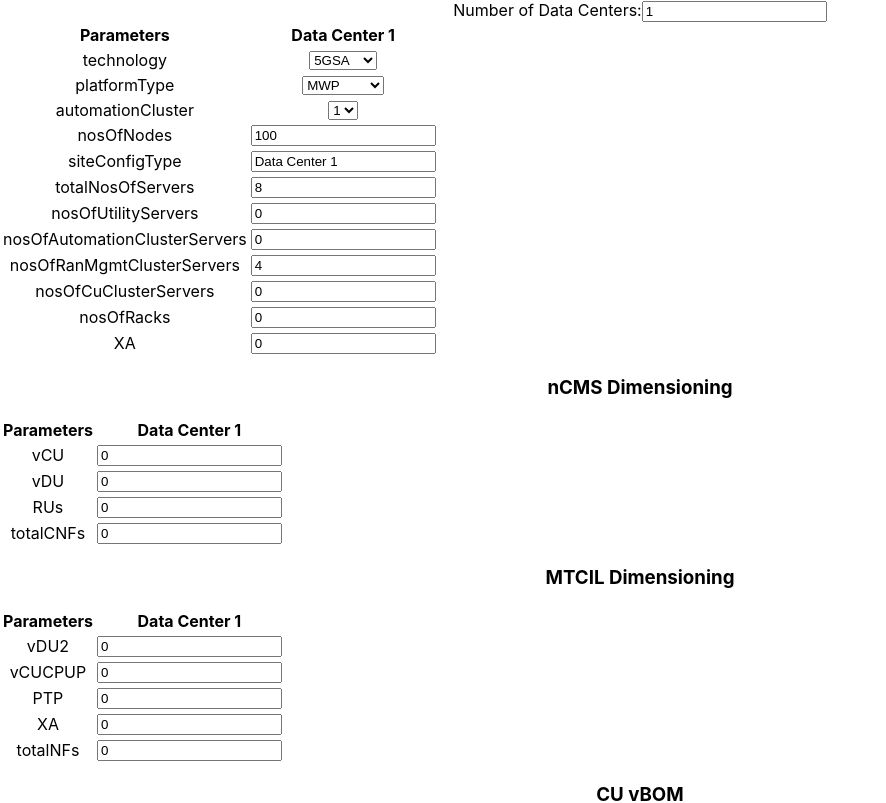
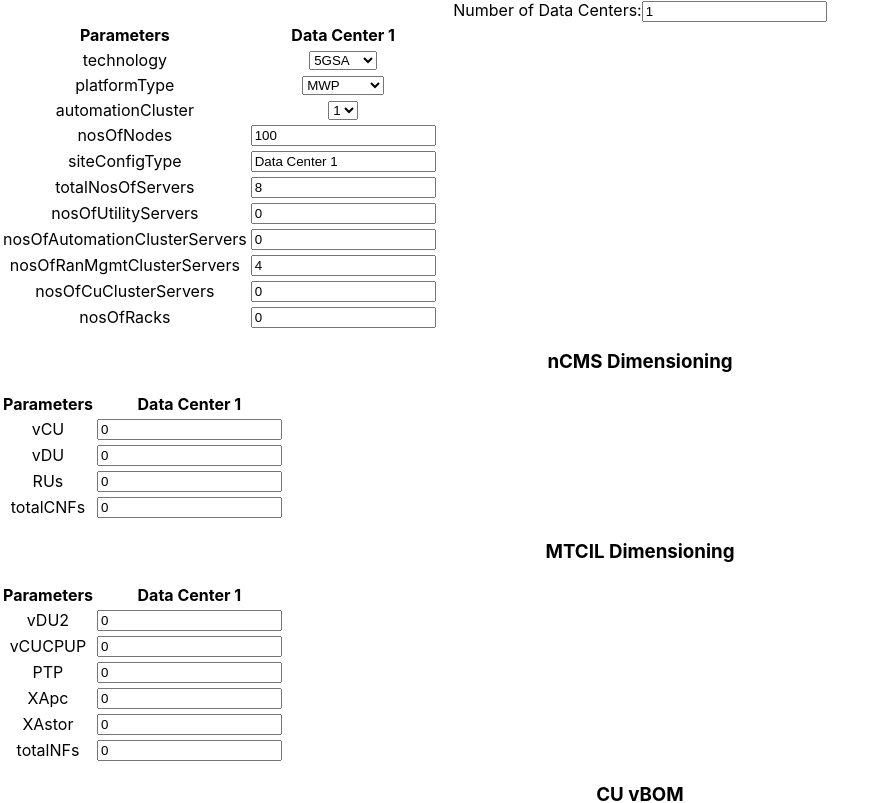
Before and after one commit to ptonpe/BoM-Calculator, a React (Create React App) app: page / in a window 1280 px wide. Shown: the top 803 px of the page, without its empty margins (0-886 px from the left). Built offline with nearby package versions, Linux system fonts and the light colour scheme; no server answers.

Commit message:
fixed RANmgmt

```diff
--- a/src/App.js
+++ b/src/App.js
@@ -24,7 +24,9 @@ const App = () => {
       vCUCPUP: 0,
       PTP: 0,
       totalNFs: 0,
-      XA: 0,
+      XApc: 0,
+      XAstor: 0,
+      additionalServers: 0,
       nosOfSites: 0,
       absMidhaulPer4G: 0,
       absMidhaulPer5GFDD: 0,
@@ -84,7 +86,9 @@ const App = () => {
           vCUCPUP: 0,
           PTP: 0,
           totalNFs: 0,
-          XA: 0,
+          XApc: 0,
+          XAstor: 0,
+          additionalServers: 0,
           nosOfSites: 0,
           absMidhaulPer4G: 0,
           absMidhaulPer5GFDD: 0,
@@ -129,7 +133,7 @@ const App = () => {
 
     console.log('Updated Input Values:', newValues);  // Debugging: Log updated values
 
-    if (['nosOfNodes', 'automationCluster', 'totalNosOfServers', 'XA', 'vCU', 'vDU', 'RUs', 'vDU2', 'vCUCPUP', 'PTP', 'nosOfSites', 'absMidhaulPer4G', 'absMidhaulPer5GFDD', 'absMidhaulPerTDD',
+    if (['nosOfNodes', 'automationCluster', 'totalNosOfServers', 'XApc', 'XAstor', 'vCU', 'vDU', 'RUs', 'vDU2', 'vCUCPUP', 'PTP', 'nosOfSites', 'absMidhaulPer4G', 'absMidhaulPer5GFDD', 'absMidhaulPerTDD',
     'pooling4G', 'pooling5GFDD', 'pooling5GTDD', 'plannedFDDCard', 'plannedTDDCard', 'isCU', 'isCURedundant', 'redundancyPercentage'].includes(name)) {
       await fetchCalculatedValues(newValues);
     }
@@ -208,7 +212,8 @@ const App = () => {
             </tr>
           ))}
           {Object.keys(inputValues[0]).filter(param => !['technology', 'platformType', 'automationCluster', 'nosOfNodes', 'vCU', 'vDU', 'RUs', 'totalCNFs', 'vDU2', 'vCUCPUP', 'PTP', 'totalNFs', 'nosOfSites', 'absMidhaulPer4G', 'absMidhaulPer5GFDD', 'absMidhaulPerTDD', 'pooling4G', 'pooling5GFDD', 'pooling5GTDD', 'absMidhaulThrough4G', 'absMidhaulThrough5GFDD', 'absMidhaulThrough5GTDD', 'perInstance4G', 'perInstance5GFDD',
-          'perInstance5GTDD', 'perInstance4GCard', 'perInstance5GFDDCard', 'perInstance5GTDDCard', 'plannedFDDCard', 'plannedTDDCard', 'total4GServers', 'total5GFDDServers', 'total5GTDDServers', 'isCU', 'masterPCORE', 'mtcilPCORE', 'totalvCUInstances', 'totalClusterPCORE', 'totalCUServers', 'isCURedundant', 'redundancyPercentage', 'totalCURedundancy'].includes(param)).map((param, paramIndex) => (
+          'perInstance5GTDD', 'perInstance4GCard', 'perInstance5GFDDCard', 'perInstance5GTDDCard', 'plannedFDDCard', 'plannedTDDCard', 'total4GServers', 'total5GFDDServers', 'XApc', 'XAstor', 'diskCapacity', 'deltaRequirement', 'additionalServers',
+          'total5GTDDServers', 'isCU', 'masterPCORE', 'mtcilPCORE', 'totalvCUInstances', 'totalClusterPCORE', 'totalCUServers', 'isCURedundant', 'redundancyPercentage', 'totalCURedundancy'].includes(param)).map((param, paramIndex) => (
             <tr key={paramIndex}>
               <td>{param}</td>
               {inputValues.map((values, index) => (
@@ -265,7 +270,7 @@ const App = () => {
             </tr>
           </thead>
           <tbody>
-            {['vDU2', 'vCUCPUP', 'PTP', 'XA'].map((param, paramIndex) => (
+            {['vDU2', 'vCUCPUP', 'PTP', 'XApc', 'XAstor'].map((param, paramIndex) => (
               <tr key={paramIndex}>
                 <td>{param}</td>
                 {inputValues.map((values, index) => (
```
Also changed, not shown: 1 other file (tests, documents, lock files or other folders).
